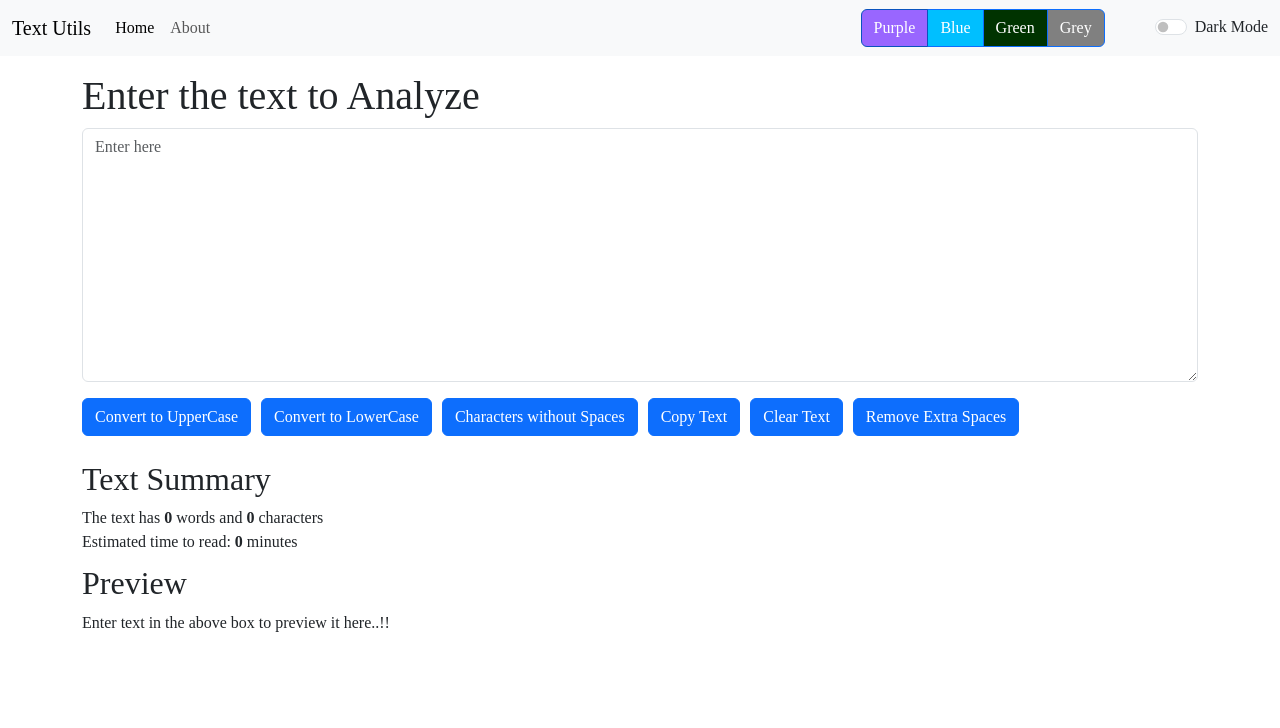
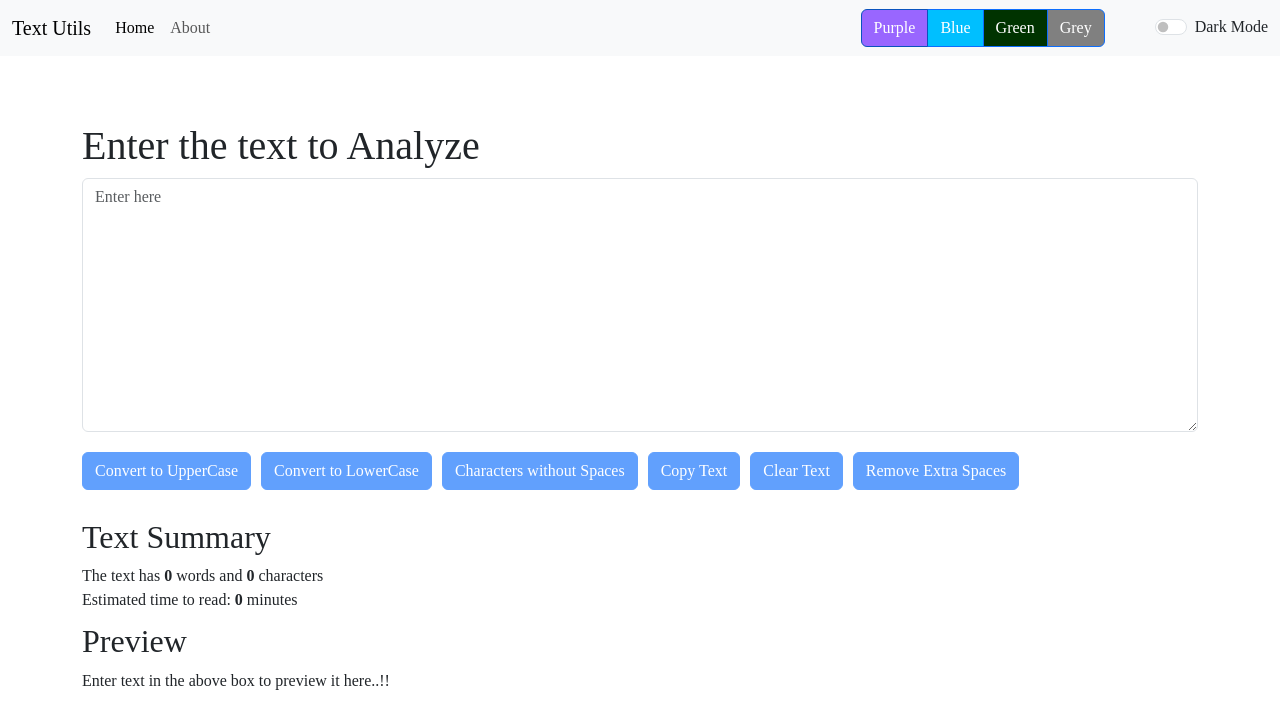
Before and after one commit to awaisnazir08/React-Course, a React (Create React App) app: page / in a window 1280 px wide. Shown: the top 728 px of the page. Built offline with nearby package versions, Linux system fonts and the light colour scheme.

Commit message:
fixed more issues

```diff
--- a/src/Components/Alert.js
+++ b/src/Components/Alert.js
@@ -7,8 +7,10 @@ function Alert(props) {
         return f+capital.slice(1);
     }
   return (
-    props.alert && <div className={`alert alert-${props.alert.type} alert-dismissible fade show`} role="alert">
+    <div style={{height: '50px'}}>
+    {props.alert && <div className={`alert alert-${props.alert.type} alert-dismissible fade show`} role="alert">
         <strong>{Capitalize(props.alert.type)}</strong>: {props.alert.message}
+    </div>}
     </div>
   )
 }
--- a/src/Components/TextForm.js
+++ b/src/Components/TextForm.js
@@ -46,6 +46,7 @@ export default function TextForm(props) {
     let text=document.getElementById("myBox");
     text.select();
     navigator.clipboard.writeText(text.value);
+    document.getSelection().removeAllRanges();
     props.showAlert("Copied text to ClipBoard",'success');
 
   }
@@ -70,20 +71,20 @@ export default function TextForm(props) {
           {/* <label for="myBox" className="form-label">Example textarea</label> */}
           <textarea className="form-control" id="myBox" value={text} onChange={handleOnChange} rows="10" placeholder={props.placeholder} style={{backgroundColor:`${props.mode==='light'?'white':props.formColor}`,color:`${props.mode==='light'?'black':'white'}`}}></textarea>
         </div>
-        <button className="btn btn-primary" onClick={handleOnClick} >Convert to UpperCase</button>
-        <button className="btn btn-primary" onClick={handleLoClick} >Convert to LowerCase</button>
-        <button className="btn btn-primary" onClick={nospace} >Characters without Spaces</button>
-        <button className="btn btn-primary" onClick={copyText} >Copy Text</button>
-        <button className="btn btn-primary" onClick={clearText} >Clear Text</button>
-        <button className="btn btn-primary" onClick={removeExtraSpaces} >Remove Extra Spaces</button>
+        <button disabled={text.length===0} className="btn btn-primary my-1" onClick={handleOnClick} >Convert to UpperCase</button>
+        <button disabled={text.length===0} className="btn btn-primary my-1" onClick={handleLoClick} >Convert to LowerCase</button>
+        <button disabled={text.length===0} className="btn btn-primary my-1" onClick={nospace} >Characters without Spaces</button>
+        <button disabled={text.length===0} className="btn btn-primary my-1" onClick={copyText} >Copy Text</button>
+        <button disabled={text.length===0} className="btn btn-primary my-1" onClick={clearText} >Clear Text</button>
+        <button disabled={text.length===0} className="btn btn-primary my-1" onClick={removeExtraSpaces} >Remove Extra Spaces</button>
 
 
     </div>
     <div className={`container my-4 text-${props.mode==='light'?'dark':'light'}`}>
       <h2>{props.summary}</h2>
-      The text has <b>{text.length>0?wordCheck(): 0}</b> words and <b>{text.length}</b> characters
+      The text has <b>{text.split(" ").filter((element)=>{return element.length!==0}).length}</b> words and <b>{text.length}</b> characters
       <br/>
-      Estimated time to read: <b>{text.length>0?timeToRead()*0.008:0}</b> minutes
+      Estimated time to read: <b>{text.split(" ").filter((element)=>{return element.length!==0}).length*0.008}</b> minutes
       <br></br>
       {/* <br></br> */}
       <h2>Preview</h2>
```
